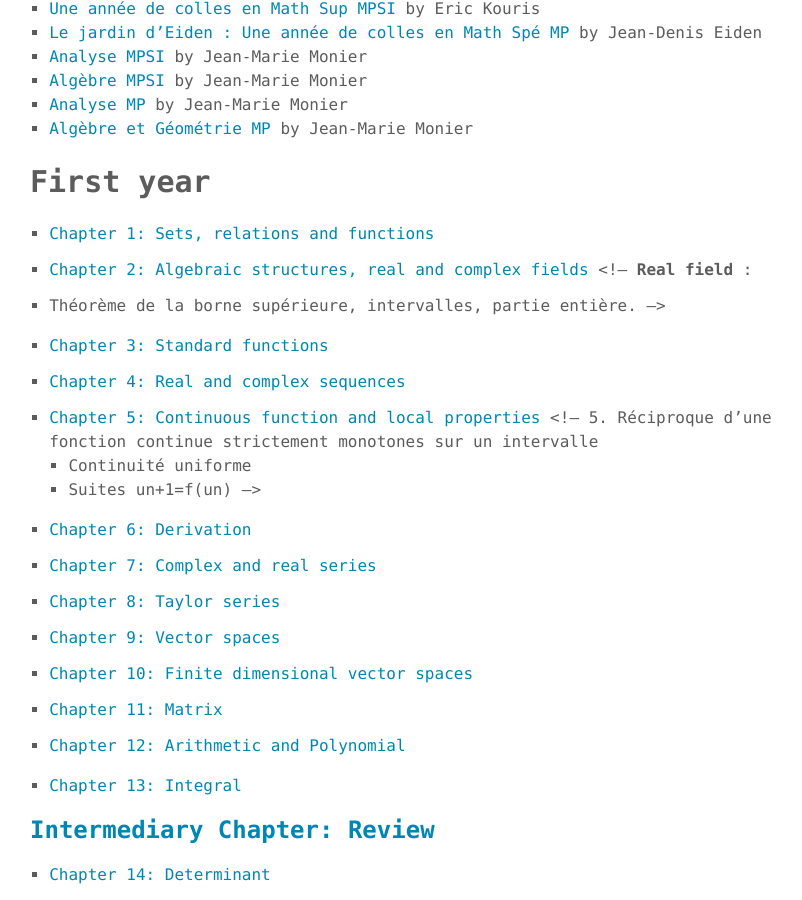
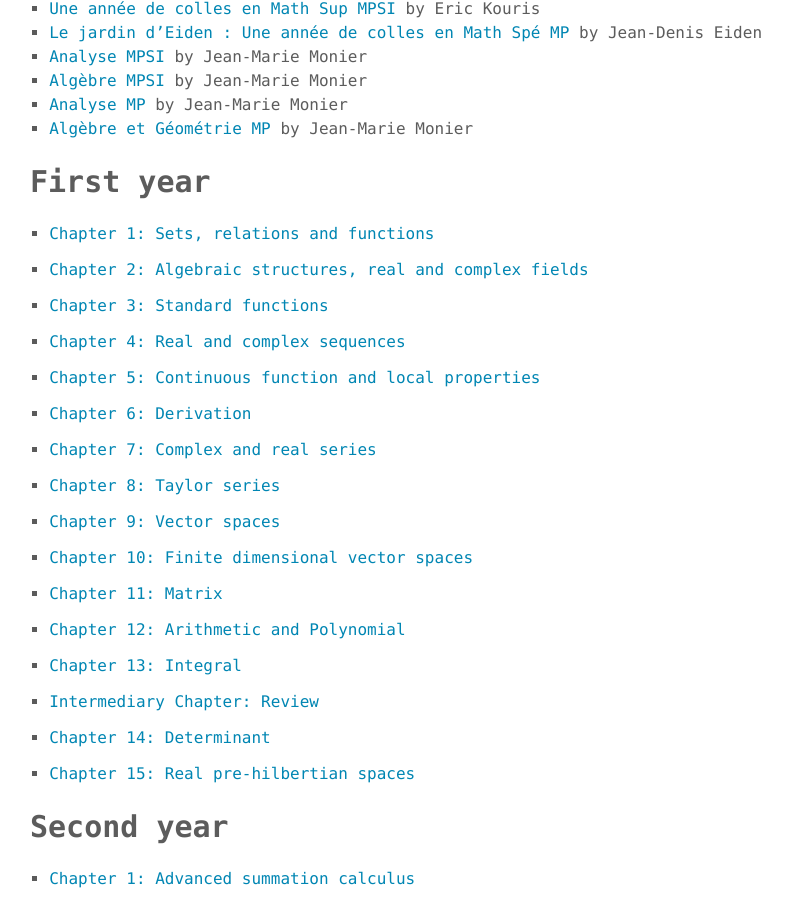
Before and after one commit to ncloarec/ncloarec.github.io, a Jekyll site: the page built from teachings.md, in a window 1280 px wide and 900 px high, scrolled down 756 px. Shown: the whole window, without its empty margins (234-1036 px from the left). Built offline with Jekyll 4.4.1, drawn with Linux system fonts in a browser that asks for light colours.

Commit message:
clean list

```diff
--- a/teachings.md
+++ b/teachings.md
@@ -26,127 +26,45 @@ Sources :
 # First year
 
 * [Chapter 1: Sets, relations and functions](../PDF/teachings/sup/Sheet1.pdf)
-<!-- 1. Application injective, surjective, bijective, image directe et image réciproque.
-<!-- 2. Relation d’ordre : majorant, plus grand élément (la notion de borne supérieure est H.P. dans le cas général. Le -->
-<!-- cas de R sera vu plus tard). -->
-<!-- 3. Relation d’équivalence, classes d’équivalence. -->
-<!-- 4. Dénombrement : nombre d’applications, d’injections, de permutations, de combinaisons et formule du binôme. -->
 
 * [Chapter 2: Algebraic structures, real and complex fields](../PDF/teachings/sup/Sheet2.pdf)
-<!-- 1. Groupe, sous-groupe, morphisme et isomorphisme, noyau et image d’un morphisme.
-<!-- 2. Anneau et sous-anneau, morphisme et isomorphisme (l’anneau est unitaire). -->
-<!-- 3. Corps et sous-corps (commutatif). -->
-<!--
-**Real field** :
 
-+ Théorème de la borne supérieure, intervalles, partie entière. -->
+* [Chapter 3: Standard functions](../PDF/teachings/sup/Sheet3.pdf)
 
-<!-- **Complex field** : -->
+* [Chapter 4: Real and complex sequences](../PDF/teachings/sup/Sheet4.pdf)
 
-<!-- 1. Module, argument -->
-<!-- 2. Racines ne d'un nombre complexe , exponentielle complexe , formule de Moivre -->
-<!-- 3. Application à la trigonométrie -->
+* [Chapter 5: Continuous function and local properties](../PDF/teachings/sup/Sheet5.pdf)
+
+* [Chapter 6: Derivation](../PDF/teachings/sup/Sheet6.pdf)
+
+* [Chapter 7: Complex and real series](../PDF/teachings/sup/Sheet7.pdf)
 
 
-* [Chapter 3: Standard functions](../PDF/teachings/sup/Sheet3.pdf)
-<!-- 1. Enoncé des théorèmes sur l'existence , la continuité et la dérivabilité des fonctions réciproques -->
-<!-- 2. Fonctions logarithmes et exponentielles -->
-<!-- 3. Les fonctions Arcsin, Arccos, Arctan -->
-<!-- 4. Les fonctions sh, ch, th ( réciproques HP ) -->
+* [Chapter 8: Taylor series](../PDF/teachings/sup/Sheet8.pdf)
 
 
-* [Chapter 4: Real and complex sequences](../PDF/teachings/sup/Sheet4.pdf)
-<!-- 1. Généralités, opérations sur les limites, convergence -->
-<!-- 2. Suites réelles: limites monotones, suites adjacentes, -->
-<!-- 3. Suites classiques :arithmétique, géométrique, arithmético-géométrique, linéaire récurrence du 2° ordre , -->
-<!-- homographique -->
-<!-- 4. Comparaisons: négligeabilité, équivalence -->
-<!-- 5. Suites extraites -->
+* [Chapter 9: Vector spaces](../PDF/teachings/sup/Sheet9.pdf)
 
-* [Chapter 5: Continuous function and local properties](../PDF/teachings/sup/Sheet5.pdf)
-<!-- 1. Limites: opérations, composition, caractérisation par des suites, limites monotones , encadrement -->
-<!-- 2. Comparaisons locales: négligeabilité, équivalence -->
-<!-- 3. Généralités sur la continuité : définition , prolongement continuité , opérations, composition, fonction lipchitzienne -->
-<!-- 4. Théorème des valeurs intermédiaires (A.) , image continue d'un intervalle et d'un segment -->
-<!-- 5. Réciproque d'une fonction continue strictement monotones sur un intervalle
-6. Continuité uniforme
-7. Suites un+1=f(un) -->
-
-* [Chapter 6: Derivation](../PDF/teachings/sup/Sheet6.pdf)
-<!-- 1. Théorèmes généraux sur la dérivabilité : opérations, composition -->
-<!-- 2. Théorème de Rolle et ses applications -->
-<!-- 3. Dérivabilité de fonction réciproque -->
-
-* [Chapter 7: Complex and real series](../PDF/teachings/sup/Sheet7.pdf)
-<!-- 1. Convergence , opérations, convergence absolue -->
-<!-- 2. Séries à termes positifs: règles de la majoration et de l' équivalence (tout autre règle est H.P.) -->
-<!-- 3. Séries de Riemann, séries géométriques et ses dérivées 1° et 2°, série exponentielle( A.) -->
-
-* [Chapter 8: Taylor series](../PDF/teachings/sup/Sheet8.pdf)
-<!-- 1. Formules de Taylor. -->
-<!-- 2. Propriétés des d.l. , opérations sur les d.l., formule de Taylor-Young -->
-<!-- 3. Applications des d.l.: études locales, comportement asymptotique de fonctions et de suites -->
-
-* [Chapter 9: Vector spaces](../PDF/teachings/sup/Sheet9.pdf)
-<!-- 1. Généralités: e.v., s.e.v., algèbre , sous-algèbre -->
-<!-- 2. Applications linéaires, morphisme d'algèbre , l'e.v. L(E,F) , l'algèbre L(E) , le groupe GL(E) , noyau et image -->
-<!-- 3. Somme, somme directe de 2 s.e.v. , s.e.v. supplémentaires , projecteurs et symétries vectoriels -->
-<!-- 4. Familles libres, familles génératrices , bases -->
-<!-- 5. Familles de vecteurs et applications linéaires -->
 
 * [Chapter 10: Finite dimensional vector spaces](../PDF/teachings/sup/Sheet10.pdf)
-<!-- 1. Existence de bases en dimension finie, dimension -->
-<!-- 2. Somme de 2 s.e.v. et existence de supplémentaires en dimension finie -->
-<!-- 3. Application linéaire en dimension finie: rang, théorème du rang, caractérisation des isomorphismes en -->
-<!-- dimension finie -->
-<!-- 4. Eléments propres d'un endomorphisme . -->
-<!-- 5. Récurrence linéaire du 2° ordre -->
+
 
 * [Chapter 11: Matrix](../PDF/teachings/sup/Sheet11.pdf)
-<!-- 1. Matrice d'application linéaire, l'e.v. Mnp(K) ,transposition -->
-<!-- 2. Le groupe GLn(K) ,rang d'une matrice -->
-<!-- 3. Exemples de calculs de puissances de matrices -->
-<!-- 4. Changement de bases, matrices équivalentes et semblables -->
+
 
 * [Chapter 12: Arithmetic and Polynomial](../PDF/teachings/sup/Sheet12.pdf)
-<!-- **Arithmetic** : -->
-<!-- 1. Division euclidienne , sous-groupes de 􏰄 -->
-<!-- 2. Pgcd, théorème de Bezout ,algorithme d'Euclide , ppcm -->
-<!-- 3. Nombres premiers, décomposition en facteurs premiers -->
 
-<!-- **Polynomes** : -->
-<!-- 1. Degré, intégrité de K[X] , l'e.v. Kn[X] -->
-<!-- 2. Division euclidienne -->
-<!-- 3. Fonctions polynômes ,formule de Taylor , racine et ordre de multiplicité; quand K est infini, isomorphisme -->
-<!-- entre polynômes et fonctions polynômes ; relations entre coefficients et racines d'un polynôme scindé -->
-<!-- 4. Factorisation dans 􏰁[X] et 􏰃[X] -->
 
 * [Chapter 13: Integral](../PDF/teachings/sup/Sheet13.pdf)
-<!-- 1. Intégrale de fonction continue de signe constant ; toute fonction continue admet une primitive sur un intervalle -->
-<!-- 2. Intégration par parties ,changement de variable -->
-<!-- 3. Exemples d'étude de fonctions et de suites définies par une intégrale -->
-<!-- 4. Méthodes des rectangles, sommes de Riemann -->
 
-### [Intermediary Chapter: Review](../PDF/teachings/sup/Sheet14.pdf)
-<!-- Everything since the beginning of the year. -->
+
+* [Intermediary Chapter: Review](../PDF/teachings/sup/Sheet14.pdf)
 
 * [Chapter 14: Determinant](../PDF/teachings/sup/Sheet15.pdf)
-<!-- **Determinants** : -->
-<!-- 1. Déterminant d’une famille de vecteurs relativement à une base -->
-<!-- 2. Déterminant d’un endomorphisme ,déterminant d’une matrice -->
-<!-- 3. Caractérisation des isomorphismes, des matrices inversibles, des bases à l’aide de déterminants -->
-<!-- 4. Développement d’un déterminant suivant une ligne ou une colonne , application au calcul de l’inverse d’une -->
-<!-- matrice -->
 
-<!-- **Linear systems** : -->
-<!-- 1. Systèmes homogènes -->
-<!-- 2. Systèmes de Cramer -->
-<!-- 3. Méthode du pivot de Gauss -->
 
 * [Chapter 15: Real pre-hilbertian spaces](../PDF/teachings/sup/Sheet16.pdf)
-<!-- 1. Produit scalaire, norme -->
-<!-- 2. Orthogonalité, base orthonormée -->
-<!-- 3. Projecteurs, symétries orthogonaux -->
+
 
 
 # Second year
```
